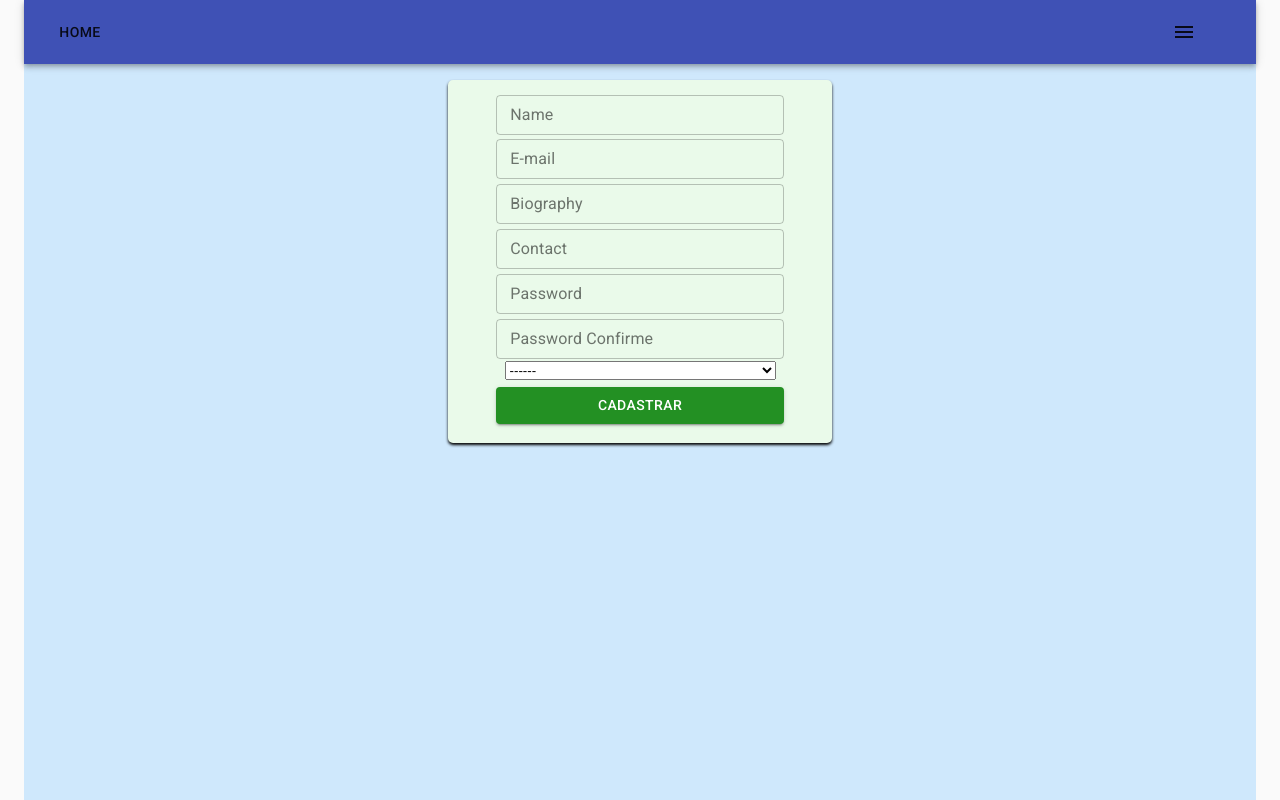
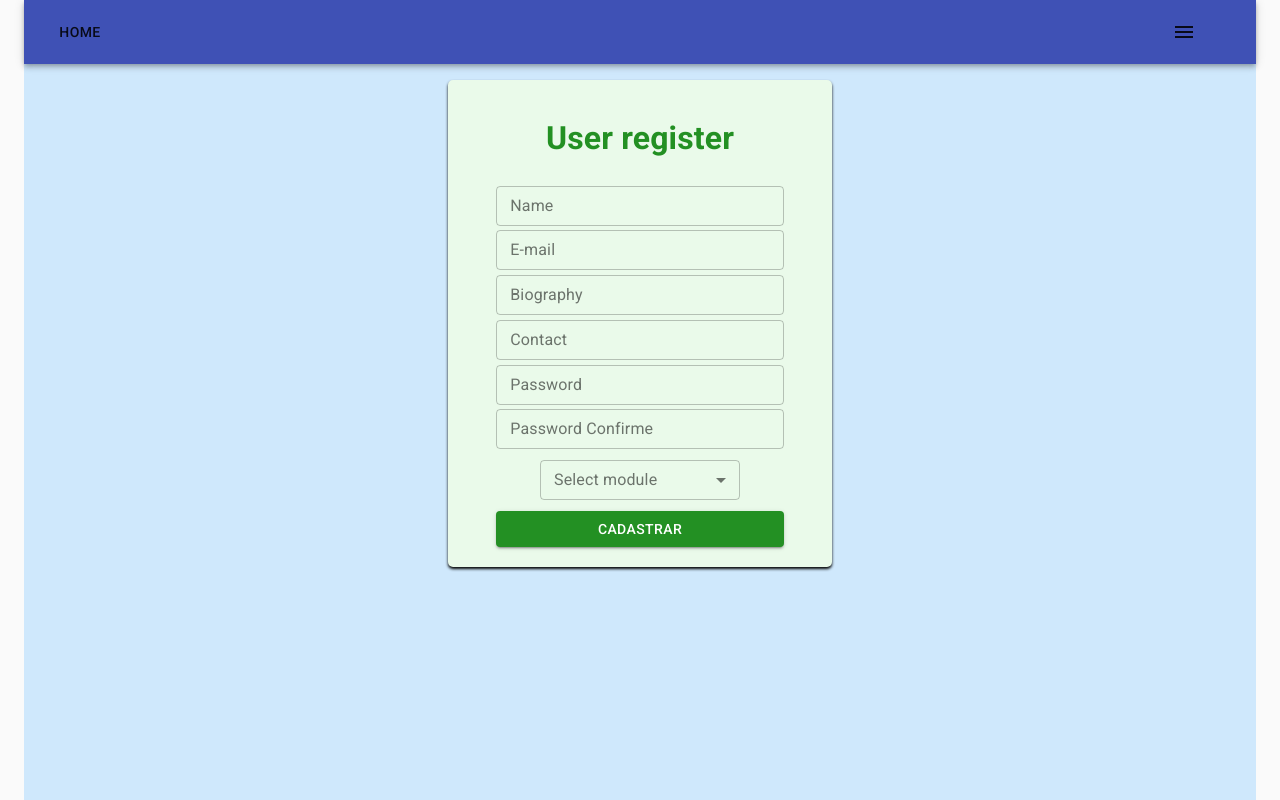
Before and after one commit to Nailliw/kenzie-hub, a React (Create React App) app: page /register in a window 1280 px wide. Built offline with nearby package versions, Linux system fonts and the light colour scheme.

Commit message:
fix: register/login

```diff
--- a/src/pages/Login/index.jsx
+++ b/src/pages/Login/index.jsx
@@ -4,7 +4,7 @@ import * as yup from "yup";
 import { useHistory } from "react-router-dom";
 import { useDispatch, useSelector } from "react-redux";
 import { loginUserThunk } from "../../store/modules/usersData/thunk";
-import { useEffect, useState } from "react";
+import { useEffect } from "react";
 import Button from "@material-ui/core/Button";
 import TextField from "@material-ui/core/TextField";
 
@@ -41,7 +41,8 @@ const Login = () => {
           variant="outlined"
           label="Email"
           name="email"
-          margin="normal"
+          margin="dense"
+          size="small"
           type="string"
           inputRef={register}
           error={!!errors.email}
@@ -56,7 +57,8 @@ const Login = () => {
           type="password"
           error={!!errors.password}
           helperText={errors.password?.message}
-          margin="normal"
+          margin="dense"
+          size="small"
         ></TextField>
 
         <Button
--- a/src/pages/Register/index.jsx
+++ b/src/pages/Register/index.jsx
@@ -2,11 +2,11 @@ import { makeStyles } from "@material-ui/core/styles";
 import TextField from "@material-ui/core/TextField";
 import Button from "@material-ui/core/Button";
 import Select from "@material-ui/core/Select";
-import MenuItem from "@material-ui/core/MenuItem";
+
 import InputLabel from "@material-ui/core/InputLabel";
 import FormControl from "@material-ui/core/FormControl";
 import FormHelperText from "@material-ui/core/FormHelperText";
-import React, { useState, useEffect } from "react";
+
 import "./style.css";
 import { useHistory } from "react-router-dom";
 import { registerUserDataThunk } from "../../store/modules/usersData/thunk";
@@ -62,20 +62,12 @@ const Register = () => {
   const classes = useStyles();
 
   const handleForm = (data) => {
-    console.log(data);
     dispatch(registerUserDataThunk(data, setError));
   };
 
   return (
     <form onSubmit={handleSubmit(handleForm)} className={classes.root}>
-      {/* <h1 className="labelCadastro">User register</h1> */}
-
-      {/* <input ref={register} name="name" />
-      <input ref={register} name="email" />
-      <input ref={register} name="bio" />
-      <input ref={register} name="contact" />
-      <input ref={register} name="password" />
-      <input ref={register} name="password_confirmation" /> */}
+      <h1 className="labelCadastro">User register</h1>
 
       <TextField
         variant="outlined"
@@ -140,25 +132,32 @@ const Register = () => {
         margin="dense"
         type="password"
         inputRef={register}
-        error={!!errors.password_confirmation}
+        error={!!errors.password}
         helperText={errors.password_confirmation?.message}
       />
-      {/* <FormControl className={classes.formControl}>
-        <InputLabel id="select-module">Select module</InputLabel> */}
+      <FormControl className={classes.formControl}>
+        <InputLabel
+          variant="outlined"
+          margin="dense"
+          size="small"
+          error={!!errors.course_module}
+          id="select-module"
+        >
+          Select module
+        </InputLabel>
 
-      <select
-        ref={register}
+        <Select
+          error={!!errors.course_module}
+          native={true}
           name="course_module"
-        // inputRef={register}
-        // labelId="select-module"
-        // margin="dense"
-        // size="small"
-        // variant="outlined"
-        // name="course_module"
-        // error={!!errors.course_module}
-        // helperText={errors.course_module?.message}
+          inputRef={register}
+          labelId="select-module"
+          label="select-module"
+          margin="dense"
+          size="small"
+          variant="outlined"
         >
-        <option value="">------</option>
+          <option value=""></option>
           <option value="primeira módulo (introdução ao FrontEnd)">
             Primeiro módulo (introdução ao FrontEnd)
           </option>
@@ -171,10 +170,12 @@ const Register = () => {
           <option value="Quarto módulo (BackEnd Avançado)">
             Quarto módulo (BackEnd Avançado)
           </option>
-      </select>
-      {/* <FormHelperText>{errors.course_module?.message}</FormHelperText>
-      </FormControl> */}
-      <p>{errors.course_module?.message}</p>
+        </Select>
+        <FormHelperText style={{ color: "red" }}>
+          {errors.course_module?.message}
+        </FormHelperText>
+      </FormControl>
+
       <Button
         type="submit"
         className="LoginButton"
```
Lines whose indentation alone changed are shown as unchanged.
